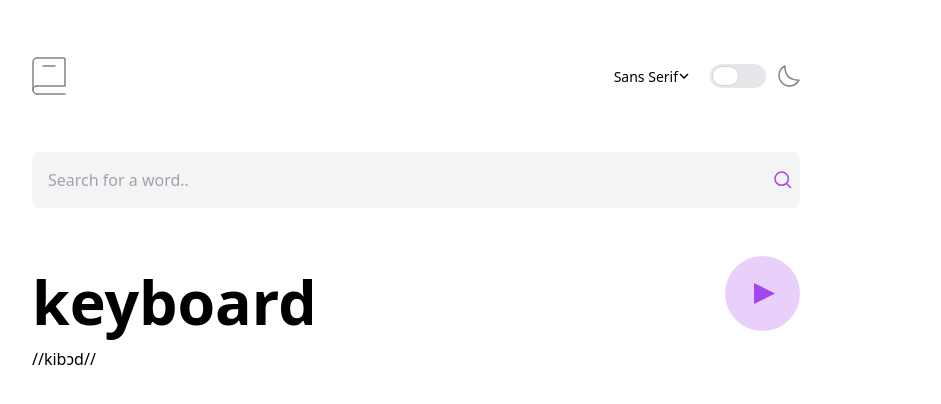
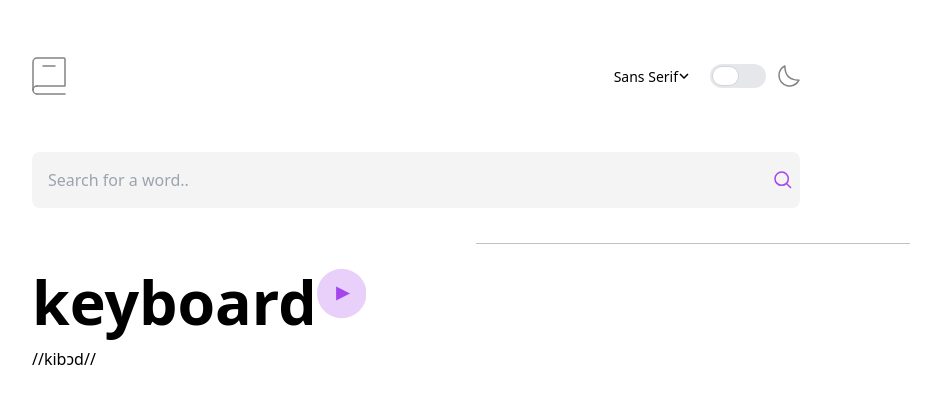
Before and after one commit to KingsleyAmankwah/dictionary-app, an Angular app: page / in a window 1280 px wide. Shown: the top 404 px of the page, without its empty margins (224-1165 px from the left). Built offline with nearby package versions, Linux system fonts and the light colour scheme.

Commit message:
refactor(app): CSS styling for the content component

```diff
--- a/src/app/content/content.component.css
+++ b/src/app/content/content.component.css
@@ -0,0 +1,26 @@
+.word::after {
+  position: relative;
+  display: block;
+  content: "";
+  width: calc(100% - 110px);
+  left: 110px;
+  top: -13px;
+  height: 1px;
+  background-color: #c0c0c0;
+}
+
+/* li::marker {
+  color: blue;
+  font-size: 20px;
+} */
+
+li {
+  list-style-type: none;
+}
+
+li::before {
+  content: "•";
+  color: #a445ed;
+  font-size: 20px;
+  margin-right: 10px;
+}
```
